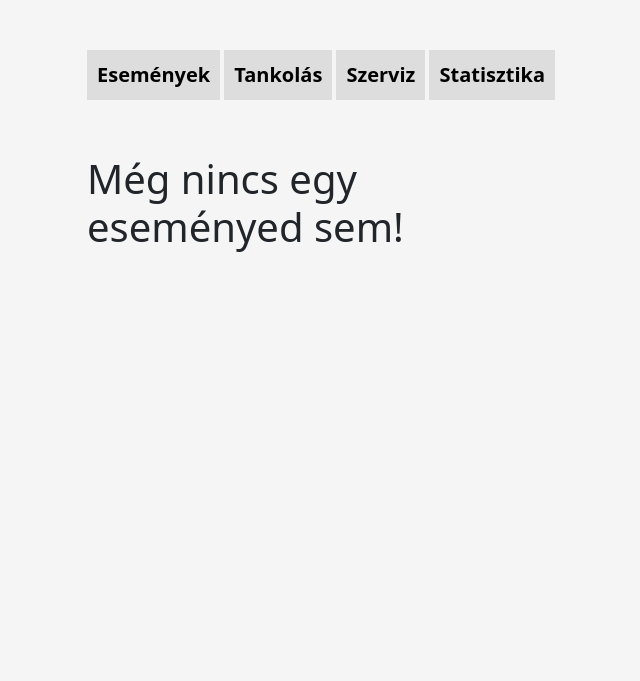
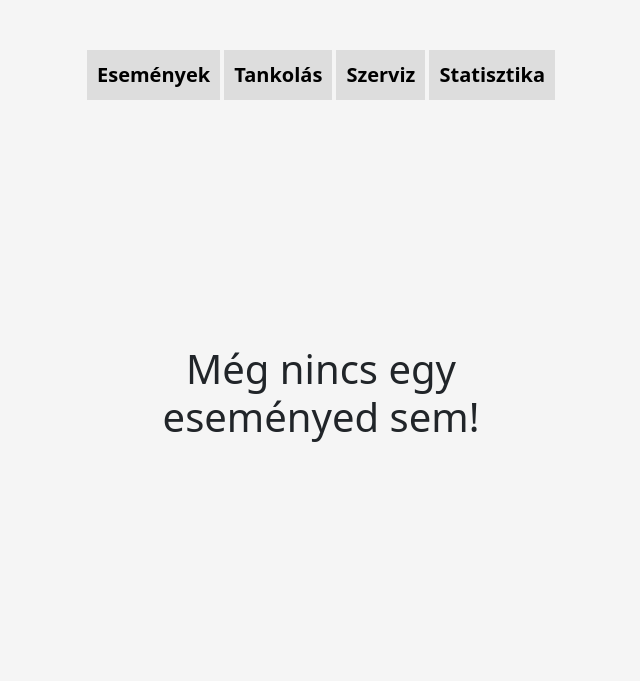
Before and after one commit to Cyri0/DjangoTankYou, a Django app: page /tank/ in a window 1280 px wide. Shown: the top 681 px of the page, without its empty margins (319-959 px from the left). Run offline with Django 3.2, Linux system fonts and the light colour scheme; data that the repository does not hold is empty; some libraries are stand-ins or nearby versions.

Commit message:
little changes

```diff
--- a/templates/tank/base.html
+++ b/templates/tank/base.html
@@ -53,6 +53,11 @@
         background-color: rgb(172, 172, 172);
       }
 
+      h1{
+        text-align: center;
+        margin-top: 30vh;
+      }
+
     @media screen and (max-width: 700px) {
       .container{
         margin-top: 10px;
@@ -71,10 +76,7 @@
         height: 240px;
       }
 
-      h1{
-        text-align: center;
-        margin-top: 30vh;
-      }
+
 
     }
   </style>
```
